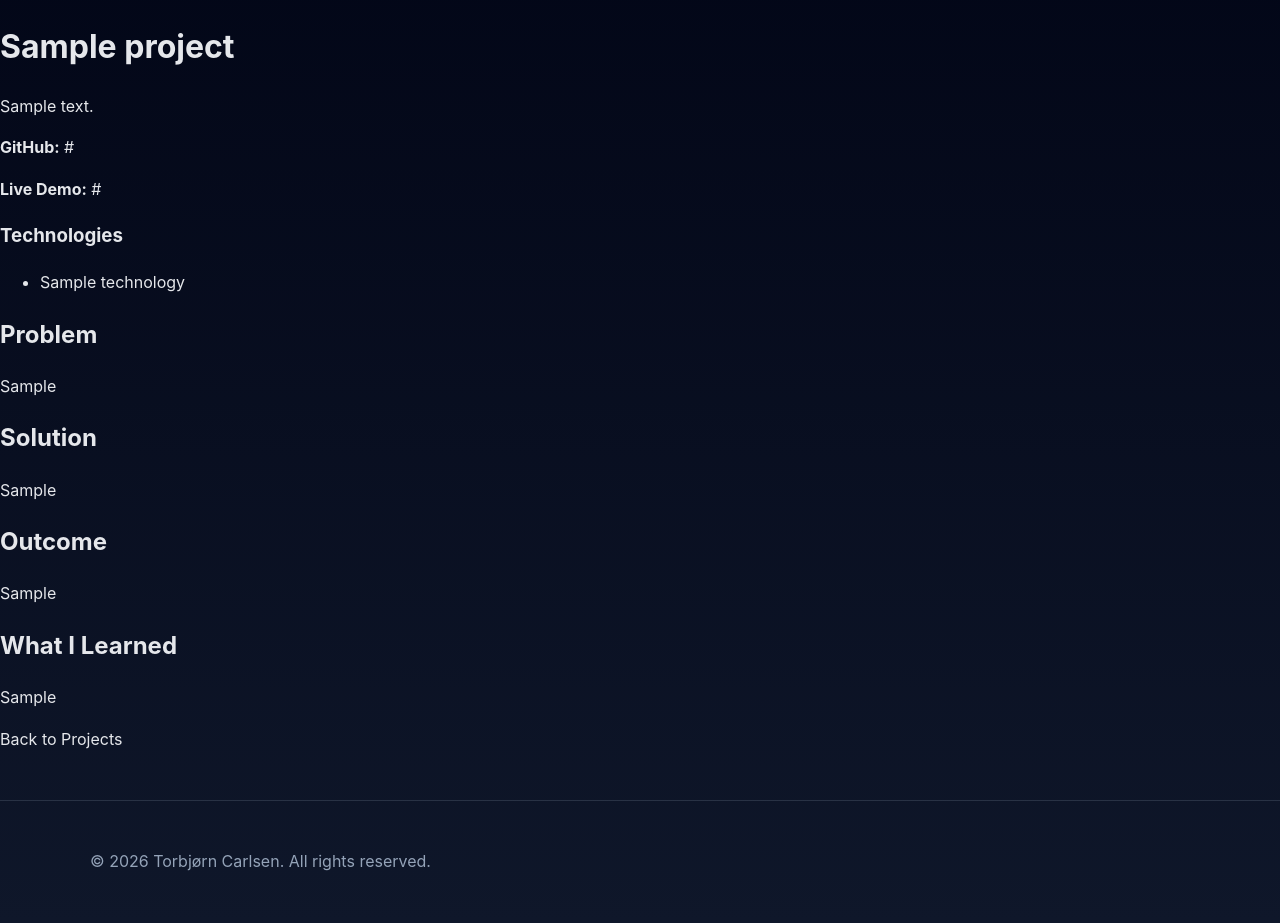
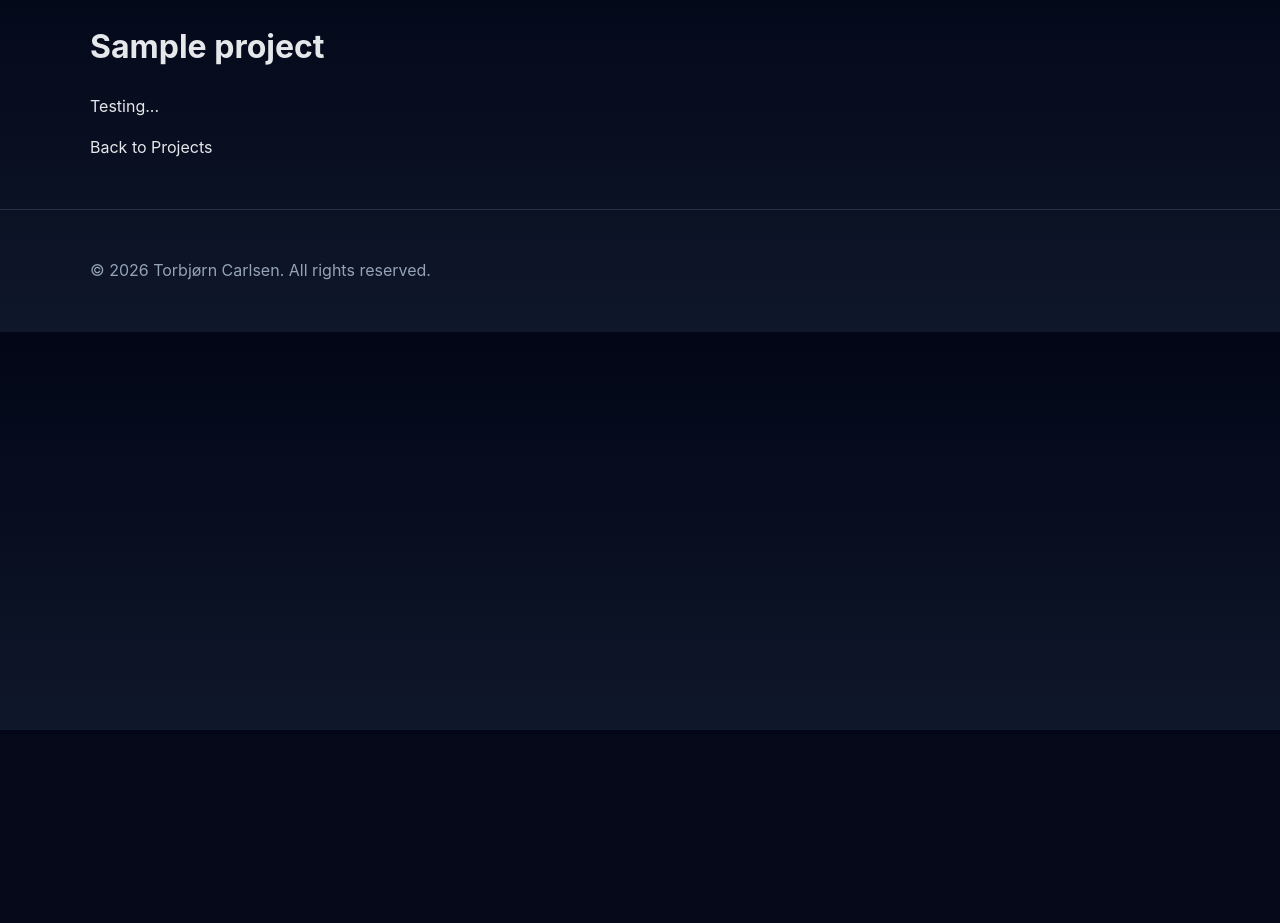
Before and after one commit to torbjorc-web/carlsen-portfolio, a Django app: a page that uses portfolio/templates/portfolio/project_detail.html in a window 1280 px wide. Shown: the part 66-989 px from the top of the page. After the commit the page ends 796 px from the top, so only its background shows below. Run offline with Django 5.2, Linux system fonts and the light colour scheme; tables that the repository leaves empty hold one stand-in row (values such as "Sample post").

Commit message:
Simplify project detail template to diagnose 500 error

```diff
--- a/portfolio/templates/portfolio/project_detail.html
+++ b/portfolio/templates/portfolio/project_detail.html
@@ -1,38 +1,8 @@
 {% extends 'base.html' %}
 {% block content %}
-<h1>{{ project.title }}</h1>
-<p>{{ project.short_description }}</p>
-
-{% if project.github_url %}
-  <p><strong>GitHub:</strong> <a href="{{ project.github_url }}" target="_blank" rel="noreferrer">{{ project.github_url }}</a></p>
-{% endif %}
-
-{% if project.demo_url %}
-  <p><strong>Live Demo:</strong> <a href="{{ project.demo_url }}" target="_blank" rel="noreferrer">{{ project.demo_url }}</a></p>
-{% endif %}
-
-{% if project.technologies.all %}
-  <h3>Technologies</h3>
-  <ul>
-  {% for tech in project.technologies.all %}
-    <li>{{ tech.name }}</li>
-  {% endfor %}
-  </ul>
-{% endif %}
-
-<h2>Problem</h2>
-<p>{{ project.problem }}</p>
-
-<h2>Solution</h2>
-<p>{{ project.solution }}</p>
-
-<h2>Outcome</h2>
-<p>{{ project.outcome }}</p>
-
-{% if project.lessons_learned %}
-  <h2>What I Learned</h2>
-  <p>{{ project.lessons_learned }}</p>
-{% endif %}
-
-<p><a href="{% url 'portfolio' %}">Back to Projects</a></p>
+<div class="container">
+  <h1>{{ project.title }}</h1>
+  <p>Testing...</p>
+  <a href="{% url 'portfolio' %}">Back to Projects</a>
+</div>
 {% endblock %}
```
